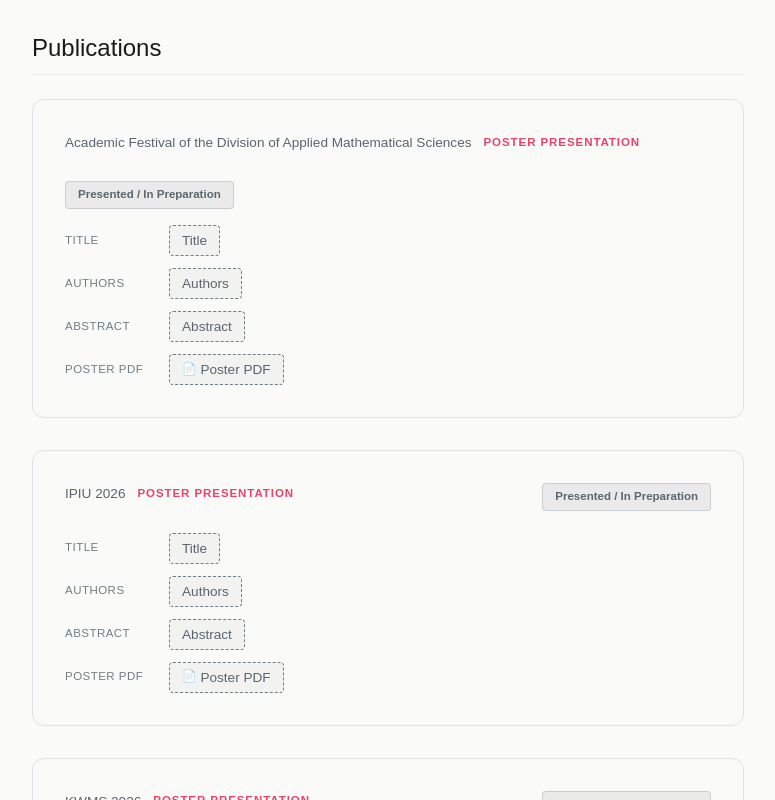
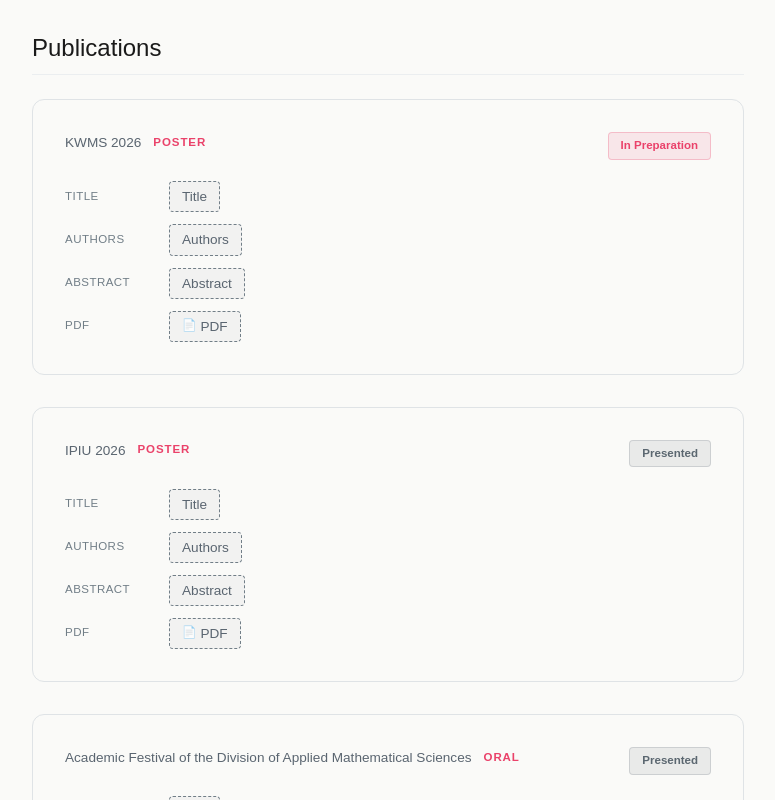
Before and after one commit to sonluos/woochive, a React (Vite) app: page /research in a window 1280 px wide. Shown: the part 2900-3700 px from the top of the page, without its empty margins (252-1027 px from the left). Built offline with nearby package versions, Linux system fonts and the light colour scheme.

Commit message:
feat: PDF label, reverse pub order, Presented/In Preparation status, Poster/Oral types

```diff
--- a/src/components/ResearchCard.tsx
+++ b/src/components/ResearchCard.tsx
@@ -107,15 +107,15 @@ function PublicationCard({ entry }: PublicationCardProps) {
           )}
         </div>
 
-        {/* Poster PDF */}
+        {/* PDF */}
         <div className="research-card__field">
-          <span className="research-card__field-label">Poster PDF</span>
+          <span className="research-card__field-label">PDF</span>
           {entry.posterPdf !== undefined ? (
             <a href={entry.posterPdf} target="_blank" rel="noopener noreferrer">
               View PDF
             </a>
           ) : (
-            <Placeholder label="Poster PDF" kind="pdf" />
+            <Placeholder label="PDF" kind="pdf" />
           )}
         </div>
       </div>
--- a/src/components/StatusBadge.tsx
+++ b/src/components/StatusBadge.tsx
@@ -6,7 +6,7 @@ interface StatusBadgeProps {
 }
 
 export function StatusBadge({ status }: StatusBadgeProps) {
-  const className = status === 'In Progress'
+  const className = (status === 'In Progress' || status === 'In Preparation')
     ? 'status-badge status-badge--in-progress'
     : 'status-badge';
 
--- a/src/data/research.ts
+++ b/src/data/research.ts
@@ -3,22 +3,22 @@ import type { ResearchData } from '../types/archive';
 export const researchData: ResearchData = {
   publications: [
     {
-      id: 'academic-festival',
-      venue: 'Academic Festival of the Division of Applied Mathematical Sciences',
-      type: 'Poster Presentation',
-      status: 'Presented / In Preparation',
+      id: 'kwms-2026',
+      venue: 'KWMS 2026',
+      type: 'Poster',
+      status: 'In Preparation',
     },
     {
       id: 'ipiu-2026',
       venue: 'IPIU 2026',
-      type: 'Poster Presentation',
-      status: 'Presented / In Preparation',
+      type: 'Poster',
+      status: 'Presented',
     },
     {
-      id: 'kwms-2026',
-      venue: 'KWMS 2026',
-      type: 'Poster Presentation',
-      status: 'Presented / In Preparation',
+      id: 'academic-festival',
+      venue: 'Academic Festival of the Division of Applied Mathematical Sciences',
+      type: 'Oral',
+      status: 'Presented',
     },
   ],
   projects: [
--- a/src/types/archive.ts
+++ b/src/types/archive.ts
@@ -34,6 +34,8 @@ export interface IntroData {
 
 export type StatusBadgeValue =
   | 'In Progress'
+  | 'In Preparation'
+  | 'Presented'
   | 'LaTeX Note'
   | 'Code'
   | 'Presentation'
@@ -43,7 +45,7 @@ export type StatusBadgeValue =
 export interface PublicationEntry {
   id: string;
   venue: string;
-  type: 'Poster Presentation' | 'Paper' | 'Talk';
+  type: 'Poster' | 'Oral' | 'Paper' | 'Talk';
   status: StatusBadgeValue;
   /** undefined fields render as Placeholder */
   title?: string;
```
